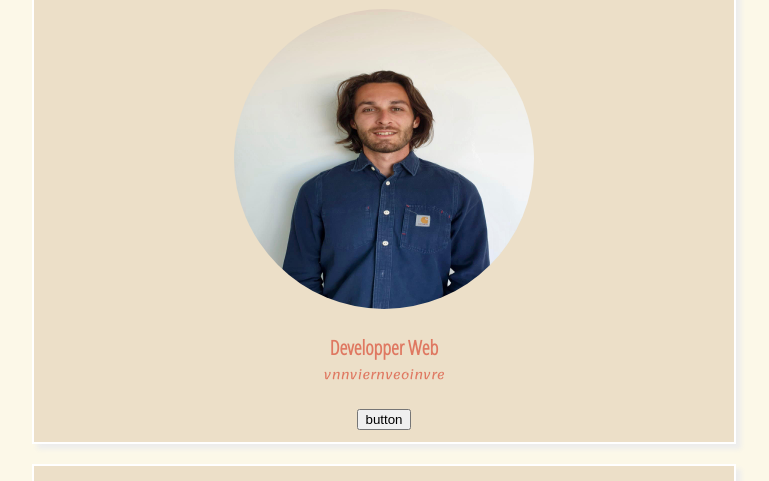
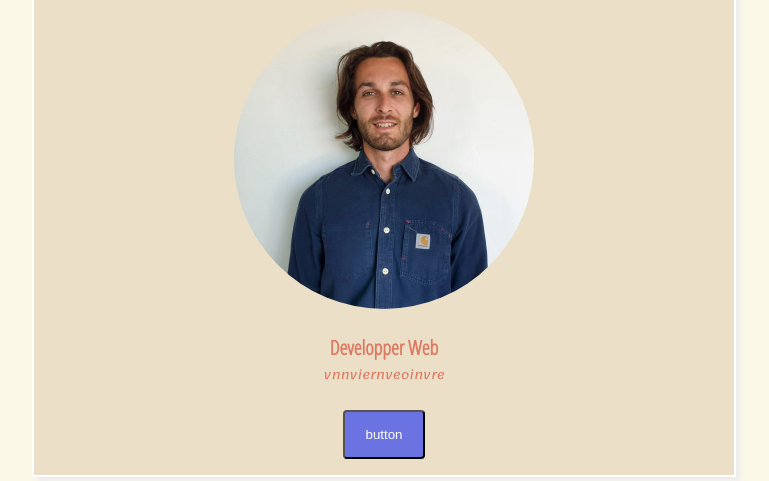
Before and after one commit to Gauthiertaton/profile, a plain HTML site: page index.html in a window 1280 px wide. Shown: the part 107-588 px from the top of the page, without its empty margins (256-1025 px from the left). Drawn offline with nearby package versions, Linux system fonts and the light colour scheme.

Commit message:
photo ok

```diff
--- a/index.html
+++ b/index.html
@@ -11,7 +11,7 @@
   <div class="header">
     <div class="center">
       <h1>Gauthier Taton</h1>
-    <img class="img-circle" src="images/Photo indentitée.jpeg" alt="Gauthier photo" width="200">
+    <img class="img-circle" src="images/Photo indentitée.jpeg" alt="Gauthier photo" width="200" height="200">
       <h2>Developper Web</h2>
       <p>vnnviernveoinvre</p>
     </div>
--- a/style.css
+++ b/style.css
@@ -36,6 +36,7 @@ p {
   font-family: 'Lemonada', cursive;
   font-size: 12px;
   line-height: 10px;
+  padding-bottom: 15px;
 }
 
 a {
@@ -52,10 +53,19 @@ img {
   margin: 0 auto;
   height: 300%;
   width: auto;
+  object-fit: cover;
+}
+
+button {
+background-color: #6B72E1;
+color: white;
+padding: 15px 20px;
+border-radius: 4px;
 }
 
 .header{
   width: 700px;
+  height: 550px;
   margin: 0 auto;
   border: 2px solid #ffffff;
   box-shadow: 5px 5px 5px #ededed;
```
